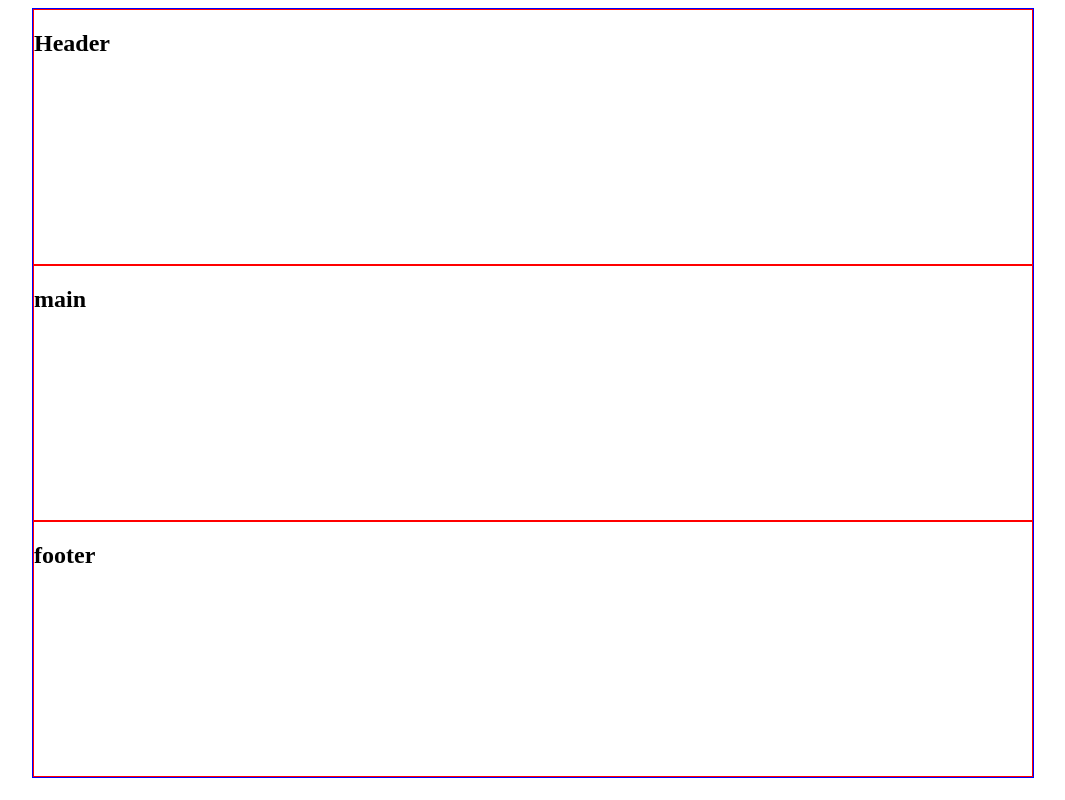
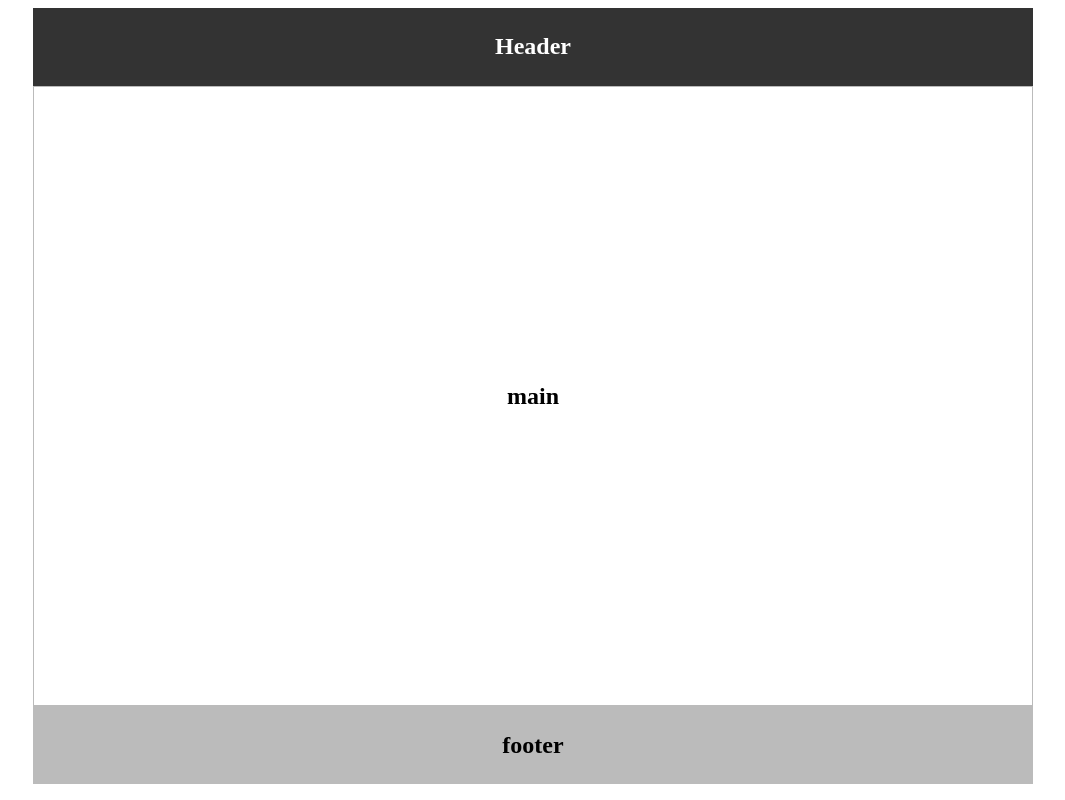
Before and after one commit to olemak/pixie, a React (Create React App) app in the folder app/: page / in a window 1280 px wide. Shown: the whole page, without its empty margins (107-1172 px from the left). Built offline with nearby package versions, Linux system fonts and the light colour scheme.

Commit message:
Basic styling done

```diff
--- a/app/src/components/App.Style.css
+++ b/app/src/components/App.Style.css
@@ -2,16 +2,34 @@
     max-width: 1000px;
     margin-left: auto;
     margin-right: auto;
-    height: 96vh;
-
-    border: 1px solid blue;
+    height: 97vh;
 
     display: flex;
     flex-flow: column wrap;
-    align-items:
+    align-items: space-between;
 }
 
 .App > * {
-    border: 1px solid red;
     flex: 1 1 auto;
+
+    display: flex;
+    flex-flow: row nowrap;
+    justify-content: center;
+    align-items: center;
 }
+
+
+.App > header {
+    background-color: #333;
+    max-height: 10%;
+    color: #fff;
+}
+
+.App > main {
+    border: 1px solid #bbb;
+}
+
+.App > footer {
+    background-color: #bbb;
+    max-height: 10%;
+}
```
